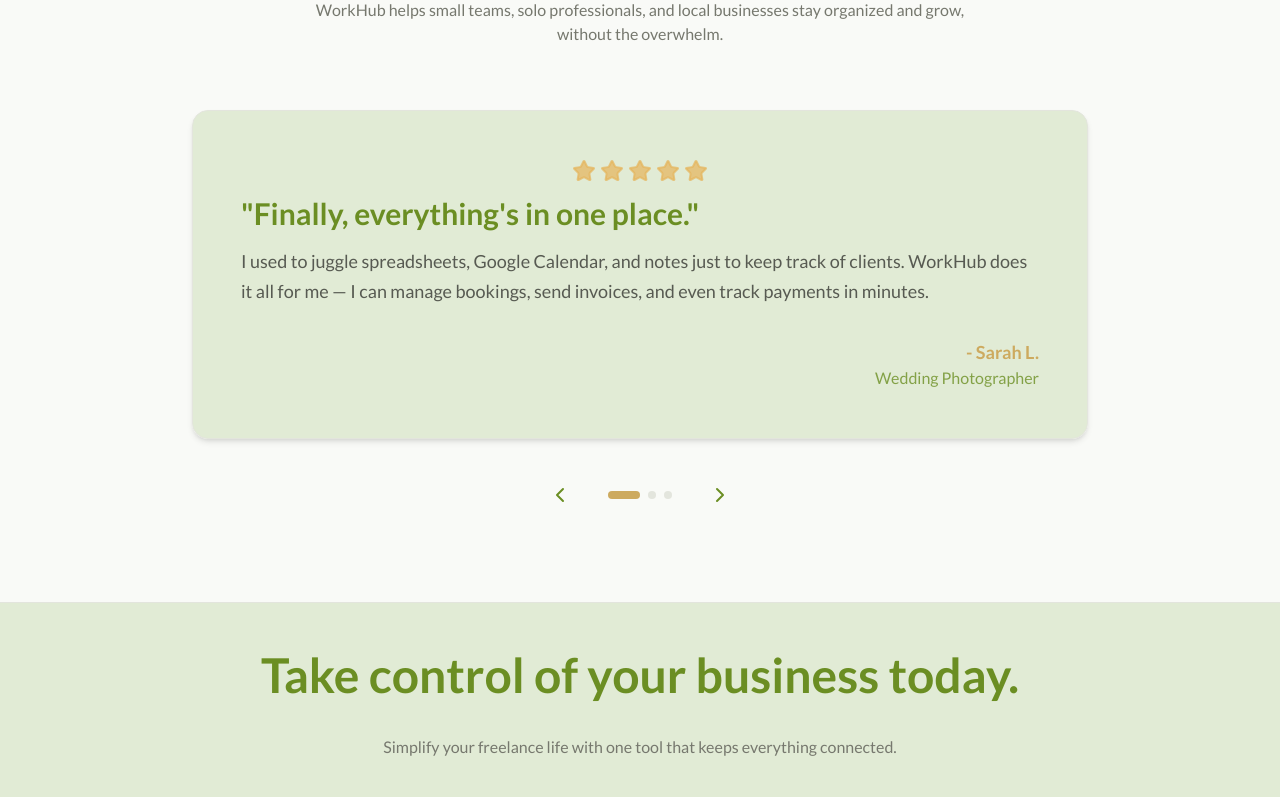
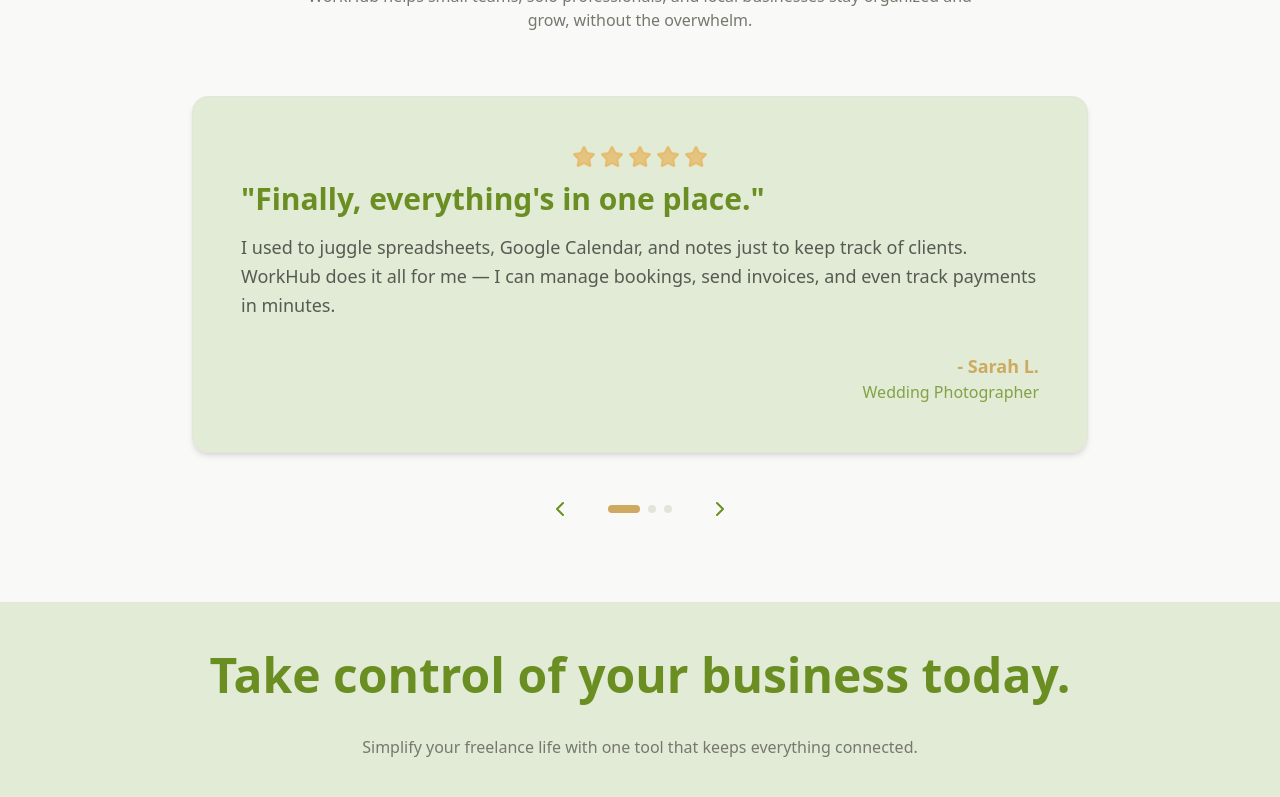
Before and after one commit to cptkorts/WorkHub, a Next.js app: page / in a window 1280 px wide. Shown: the part 3490-4287 px from the top of the page. Built offline with nearby package versions, Linux system fonts and the light colour scheme; no server answers.

Commit message:
Another Commit

```diff
--- a/app/layout.tsx
+++ b/app/layout.tsx
@@ -1,13 +1,13 @@
 import type { Metadata } from "next";
 import "./globals.css";
-import { Lato } from "next/font/google";
+import { Noto_Sans } from "next/font/google";
 import { molgan } from "@/lib/fonts";
 import Providers from "@/components/Providers";
 
-const lato = Lato({
+const notoSans = Noto_Sans({
   subsets: ["latin"],
   weight: ["300", "400", "700", "900"],
-  variable: "--font-lato",
+  variable: "--font-noto-sans",
 });
 
 export const metadata: Metadata = {
@@ -31,7 +31,7 @@
   return (
     <html lang="en">
       <body
-        className={`${lato.variable} ${molgan.variable} font-lato antialiased`}
+        className={`${notoSans.variable} ${molgan.variable} font-noto-sans antialiased`}
       >
         <Providers>{children}</Providers>
       </body>
```
